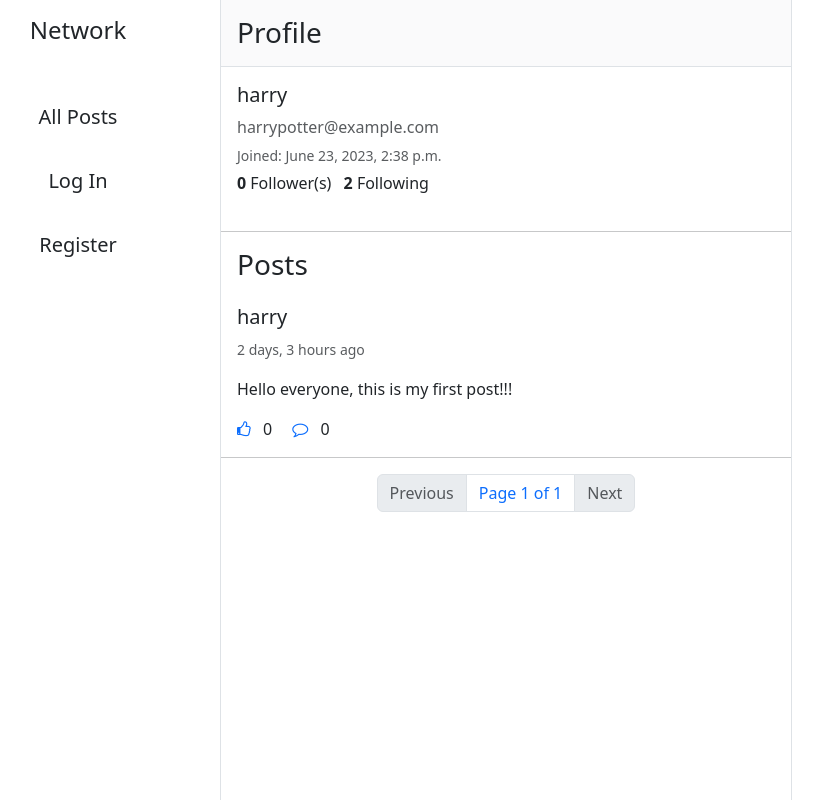
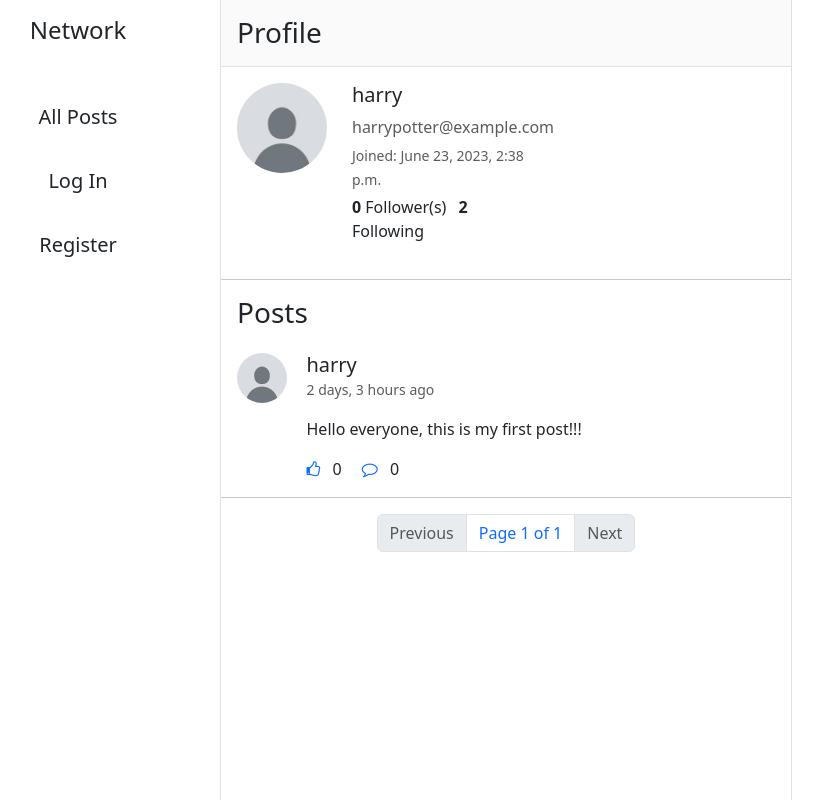
Before and after one commit to srky420/cs50w-project4, a Django app: page /profile/3 in a window 1280 px wide. Shown: the whole page, without its empty margins (134-957 px from the left). Run offline with Django 3.2, Linux system fonts and the light colour scheme; data comes from the database, SQL or seed files in the repository; both versions use the stored data as it was after the commit; data that the repository does not hold is empty.

Commit message:
Add profile pic field, views and styling

```diff
--- a/network/models.py
+++ b/network/models.py
@@ -8,6 +8,7 @@ from django.db import models
 User model
 """
 class User(AbstractUser):
+    profile_pic = models.ImageField(upload_to="images/", default="images/default-profile-pic.jpg")
 
     def get_posts(self):
         posts = self.posts.order_by("-posted_on").all()
@@ -18,6 +19,7 @@ class User(AbstractUser):
 
     def get_followings_count(self):
         return self.followings.count()
+
 
 """
 Post model
--- a/network/static/network/edit-post.js
+++ b/network/static/network/edit-post.js
@@ -29,7 +29,7 @@ function save(content, post, post_id) {
             'X-CSRFToken': csrf_token,
             'Content-Type': 'application/json'
         },
-        mode: "same-origin",
+        mode: 'same-origin',
         body: JSON.stringify({
             content: content
         })
--- a/network/static/network/styles.css
+++ b/network/static/network/styles.css
@@ -20,3 +20,17 @@
 .msg {
     color: red;
 }
+
+.profile-pic {
+    width: 90px;
+    height: 90px;
+    border-radius: 50%;
+    object-fit: cover;
+}
+
+.post-profile-pic {
+    width: 50px;
+    height: 50px;
+    border-radius: 50%;
+    object-fit: cover;
+}
--- a/network/templates/network/posts.html
+++ b/network/templates/network/posts.html
@@ -1,8 +1,12 @@
 {% for post, like in zipped_list %}
 
         <div class="card w-100 border-0" id="post{{ post.id }}">
-            <div class="card-body position-relative">
-                <h5 class="card-title">
+            <div class="row">
+                <div class="col-1 m-3">
+                    <img class="post-profile-pic" src="{{ post.posted_by.profile_pic.url }}" alt="profile-pic">
+                </div>
+                <div class="col-9 card-body position-relative">
+                    <h5 class="card-title my-0">
                         <a href="{% url 'profile' post.posted_by.id %}" class="link-dark link-underline-opacity-0 link-underline-opacity-100-hover">{{ post.posted_by }}</a>
                     </h5>
                     <small class="card-subtitle mb-2 text-body-secondary">{{ post.posted_on|timesince }} ago</small>
@@ -23,7 +27,7 @@
                     <!-- Settings dropdown -->
                     {% if post.posted_by == request.user %}
 
-                    <div class="dropdown position-absolute top-0" style="right: 0;">
+                        <div class="dropdown position-absolute top-0" style="right: 10px;">
                             <button class="btn btn-light dropdown-toggle bg-transparent" type="button" data-bs-toggle="dropdown" aria-expanded="false">
                                 <i class="fa fa-bars"></i>
                             </button>
@@ -56,12 +60,13 @@
                     {% endif %}
                 </div>
             </div>
+        </div>
 
         <hr class="my-0">
 
 {% empty %}
 
-    <h3 class="my-3">No posts yet.</h3>
+    <h4 class="p-3">No posts yet.</h4>
 
 {% endfor %}
 
--- a/network/templates/network/profile.html
+++ b/network/templates/network/profile.html
@@ -12,7 +12,11 @@
         {% endif %}
     </h3>
 
-    <div class="p-3">
+    <div class="row">
+        <div class="col-2 m-3">
+            <img class="profile-pic" src="{{ user.profile_pic.url }}" alt="profile-pic">
+        </div>
+        <div class="col-4 py-3">
             <h5>{{ user.username }}</h5>
             <p class="text-muted my-1">{{ user.email }}</p>
             <small class="text-muted">Joined: {{ user.date_joined }}</small>
@@ -30,6 +34,7 @@
             {% endif %}
 
         </div>
+    </div>
     <hr>
     <h3 class="mx-3">Posts</h3>
 
--- a/network/templates/network/register.html
+++ b/network/templates/network/register.html
@@ -8,12 +8,13 @@
         <div class="msg">{{ message }}</div>
     {% endif %}
 
-    <form action="{% url 'register' %}" method="post" class="text-center m-3">
+    <form action="{% url 'register' %}" method="post" class="text-center m-3" enctype="multipart/form-data">
         {% csrf_token %}
         <input class="form-control mb-3" autofocus type="text" name="username" placeholder="Username">
         <input class="form-control mb-3" type="email" name="email" placeholder="Email Address">
         <input class="form-control mb-3" type="password" name="password" placeholder="Password">
         <input class="form-control mb-3" type="password" name="confirmation" placeholder="Confirm Password">
+        <input class="form-control mb-3" type="file" name="profilepic" placeholder="Optional">
         <input class="btn btn-primary" type="submit" value="Register">
         <p class="text-center my-3">Already have an account? <a href="{% url 'login' %}">Log In here.</a></p>
     </form>
--- a/network/views.py
+++ b/network/views.py
@@ -278,6 +278,9 @@ def register(request):
         email = request.POST["email"]
         password = request.POST["password"]
         confirmation = request.POST["confirmation"]
+        profile_pic = None
+        if request.FILES.get("profilepic"):
+            profile_pic = request.FILES["profilepic"]
 
         if not username or not email or not password or not confirmation:
             return render(request, "network/register.html", {
@@ -292,7 +295,11 @@ def register(request):
 
         # Attempt to create new user
         try:
-            user = User.objects.create_user(username, email, password)
+            if profile_pic is not None:
+                user = User.objects.create_user(username, email, password, profile_pic=profile_pic)
+            else:
+                user = User.objects.create_user(username, email, password)
+
             user.save()
         except IntegrityError:
             return render(request, "network/register.html", {
--- a/project4/urls.py
+++ b/project4/urls.py
@@ -15,8 +15,10 @@ Including another URLconf
 """
 from django.contrib import admin
 from django.urls import include, path
+from django.conf import settings
+from django.conf.urls.static import static
 
 urlpatterns = [
     path("admin/", admin.site.urls),
     path("", include("network.urls")),
-]
+] + static(settings.MEDIA_URL, document_root=settings.MEDIA_ROOT)
```
Also changed, not shown: project4/settings.py (+8 -1 lines), db.sqlite3, media/images/default-profile-pic.jpg (added), media/images/ron.PNG (added), media/images/snape.PNG (added), media/images/snape_YV2MBaX.PNG (added), network/migrations/0007_user_profile_pic.py (added), network/migrations/0008_alter_user_profile_pic.py (added), network/migrations/0009_alter_user_profile_pic.py (added), network/migrations/0010_alter_user_profile_pic.py (added), network/migrations/0011_alter_user_profile_pic.py (added). Lines whose indentation alone changed are shown as unchanged.
